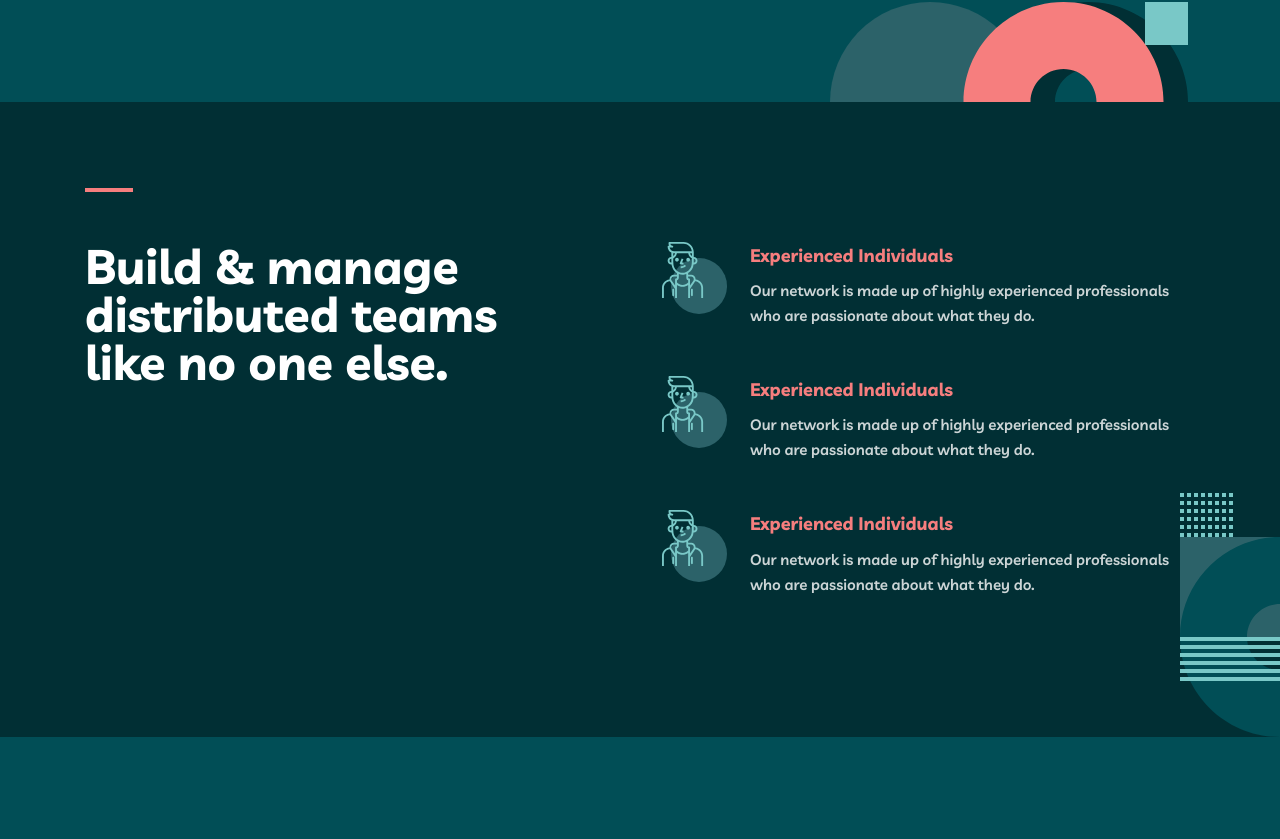
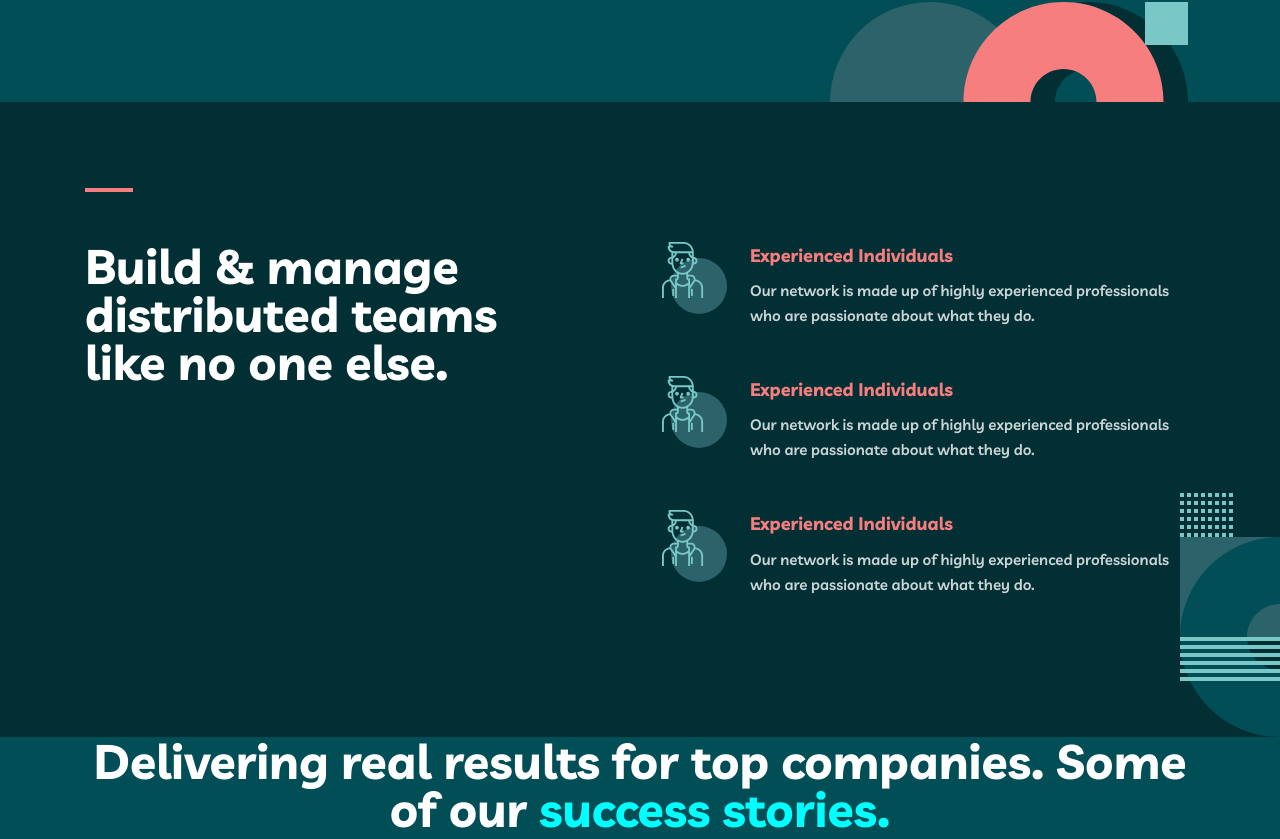
Before and after one commit to sodiqjonmuxtorov2/4-uyishi, a plain HTML site: page index.html in a window 1280 px wide. Shown: the part 475-1314 px from the top of the page. Before the commit the page ends 1212 px from the top, so only its background shows below. Drawn offline with Linux system fonts and the light colour scheme.

Commit message:
first commit

```diff
--- a/index.html
+++ b/index.html
@@ -3,7 +3,7 @@
   <head>
     <meta charset="UTF-8" />
     <meta name="viewport" content="width=device-width, initial-scale=1.0" />
-    <link rel="stylesheet" href="./css/main.css" />
+    <link rel="stylesheet" href="./css/main.css">
     <title>Document</title>
   </head>
   <body>
@@ -83,6 +83,13 @@
           </div>
         </div>
       </section>
+      <section class="box">
+    <div class="container">
+      <div class="box_block">
+        <h2 class="box_title">Delivering real results for top companies. Some of our <span class="box_sp">success stories.</span></h2>
+      </div>
+    </div>
+      </section>
     </main>
   </body>
 </html>
--- a/scss/_mixin.scss
+++ b/scss/_mixin.scss
@@ -4,8 +4,11 @@
     line-height: 187%;
     color: $color;
 
-    @media (min-width: 768px) {
-      font-size: 22px;
-      line-height: 187%;
+    @media (min-width: 1440px) {
+      font-weight: 700;
+      font-size: 48px;
+      line-height: 100%;
+      text-align: center;
     }
+
   }
--- a/scss/block/_block.scss
+++ b/scss/block/_block.scss
@@ -1,3 +1,4 @@
 @import "./header";
 @import "./hero";
 @import "./manage";
+@import "./box";
--- /dev/null
+++ b/scss/block/_box.scss
@@ -0,0 +1,16 @@
+.box::before{
+ content: "";
+ background-repeat: no-repeat;
+ background-image: url(../../img/box_icon.svg);
+ background-position: top left;
+}
+.box_title {
+    @include text(#fff);
+    font-weight: 700;
+    font-size: 48px;
+    line-height: 100%;
+    text-align: center;
+}
+.box_sp{
+    color: aqua;
+}
--- a/scss/main.scss
+++ b/scss/main.scss
@@ -3,4 +3,5 @@
 @import "./global";
 @import "./mixin";
 
+
 @import "./block/block";
```
Also changed, not shown: css/main.css, img/box_icon.svg (added), scss/_global.scss (line endings or trailing spaces), scss/main.css (deleted), 3 other files.
